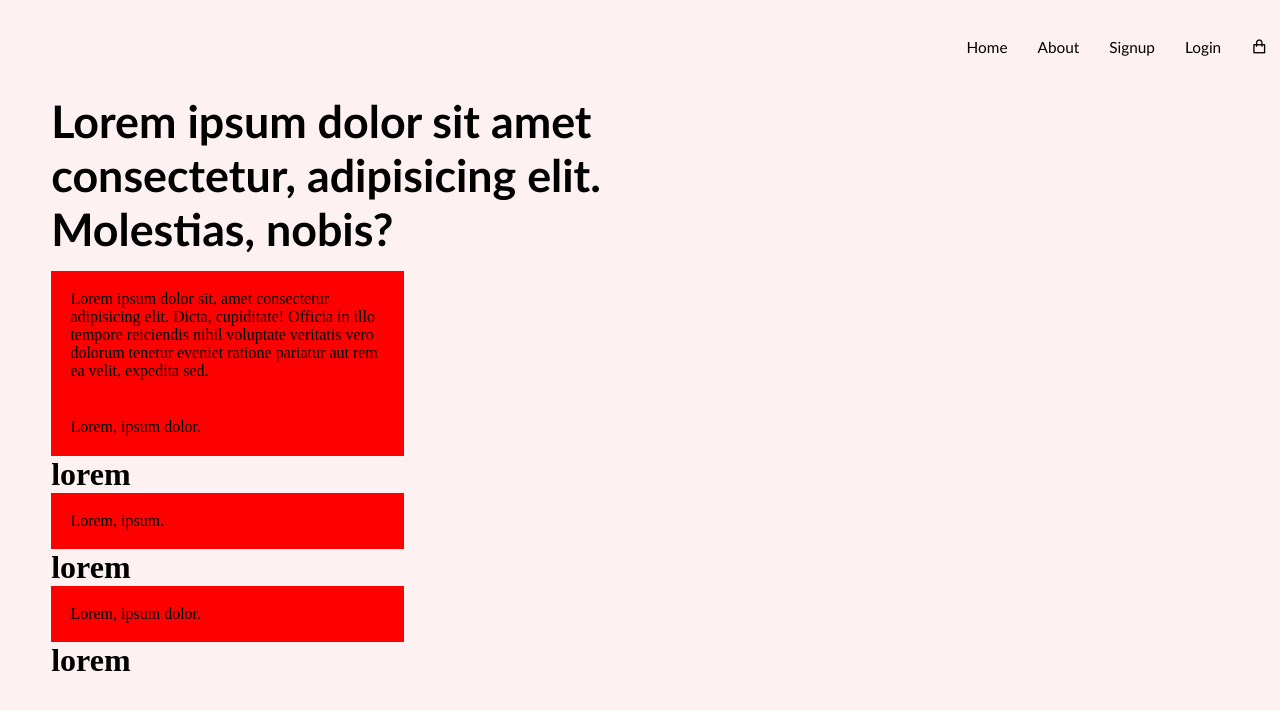
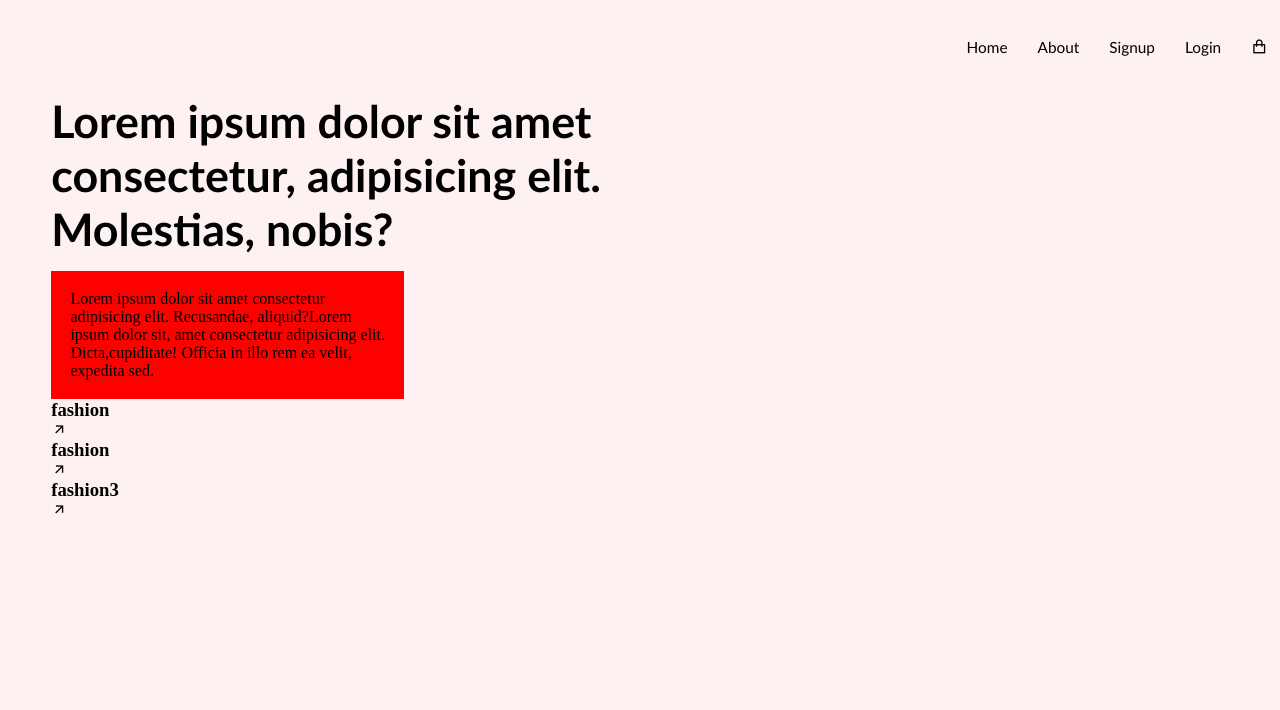
Before and after one commit to heyiamkrishna/Jacket-Shop-Project, a plain HTML site: page index.html in a window 1280 px wide. Drawn offline with nearby package versions, Linux system fonts and the light colour scheme.

Commit message:
adding  some tags

```diff
--- a/index.html
+++ b/index.html
@@ -5,10 +5,7 @@
     <meta charset="UTF-8">
     <meta name="viewport" content="width=device-width, initial-scale=1.0">
     <title>Document</title>
-    <link
-    href="https://cdn.jsdelivr.net/npm/remixicon@4.3.0/fonts/remixicon.css"
-    rel="stylesheet"
-/>
+    <link href="https://cdn.jsdelivr.net/npm/remixicon@4.3.0/fonts/remixicon.css" rel="stylesheet" />
     <link rel="stylesheet" href="style.css">
 </head>
 
@@ -29,7 +26,7 @@
                     <li>
                         login
                     </li>
-                    <i class="ri-shopping-bag-line"></i>
+                    <i class="ri-shopping-bag-line nav-icon"></i>
                 </ul>
             </nav>
         </div>
@@ -37,17 +34,23 @@
             <h4>Lorem ipsum dolor sit amet <br> consectetur, adipisicing elit. <br> Molestias, nobis?</h4>
             <div id="center-in">
                 <div id="center-left">
-                    <p>Lorem ipsum dolor sit, amet consectetur adipisicing elit. Dicta, cupiditate! Officia in illo
-                        tempore reiciendis nihil voluptate veritatis vero dolorum tenetur eveniet ratione pariatur aut
-                        rem ea velit, expedita sed.</p>
+                    <p class="center-left-p">Lorem ipsum dolor sit amet consectetur adipisicing elit. Recusandae,
+                        aliquid?Lorem ipsum dolor sit, amet consectetur adipisicing elit. Dicta,cupiditate! Officia in
+                        illo rem ea velit, expedita sed.</p>
                 </div>
                 <div id="center-right">
-                    <div class="elem1"><p>Lorem, ipsum dolor.</p>
-                    <h1>lorem</h1></div>
-                    <div class="elem2"><p>Lorem, ipsum.</p>
-                    <h1>lorem</h1></div>
-                    <div class="elem3"><p>Lorem, ipsum dolor.</p>
-                    <h1>lorem</h1></div>
+                    <div class="elem1">
+                        <h3>fashion</h3>
+                        <i class="ri-arrow-right-up-line "></i>
+                    </div>
+                    <div class="elem2">
+                        <h3>fashion</h3>
+                        <i class="ri-arrow-right-up-line"></i>
+                    </div>
+                    <div class="elem3">
+                        <h3>fashion3</h3>
+                        <i class="ri-arrow-right-up-line"></i>
+                    </div>
                 </div>
             </div>
         </div>
```
